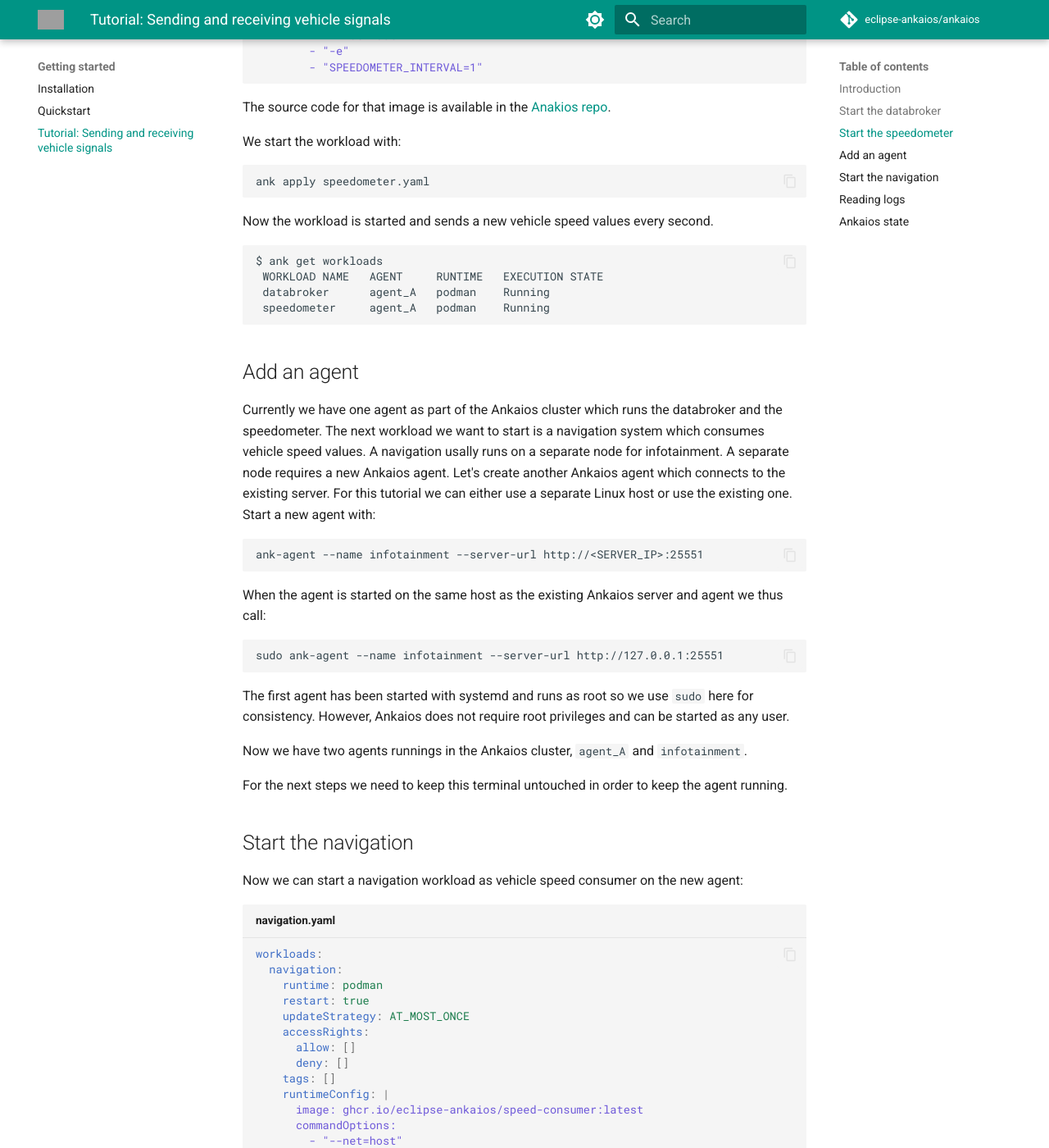
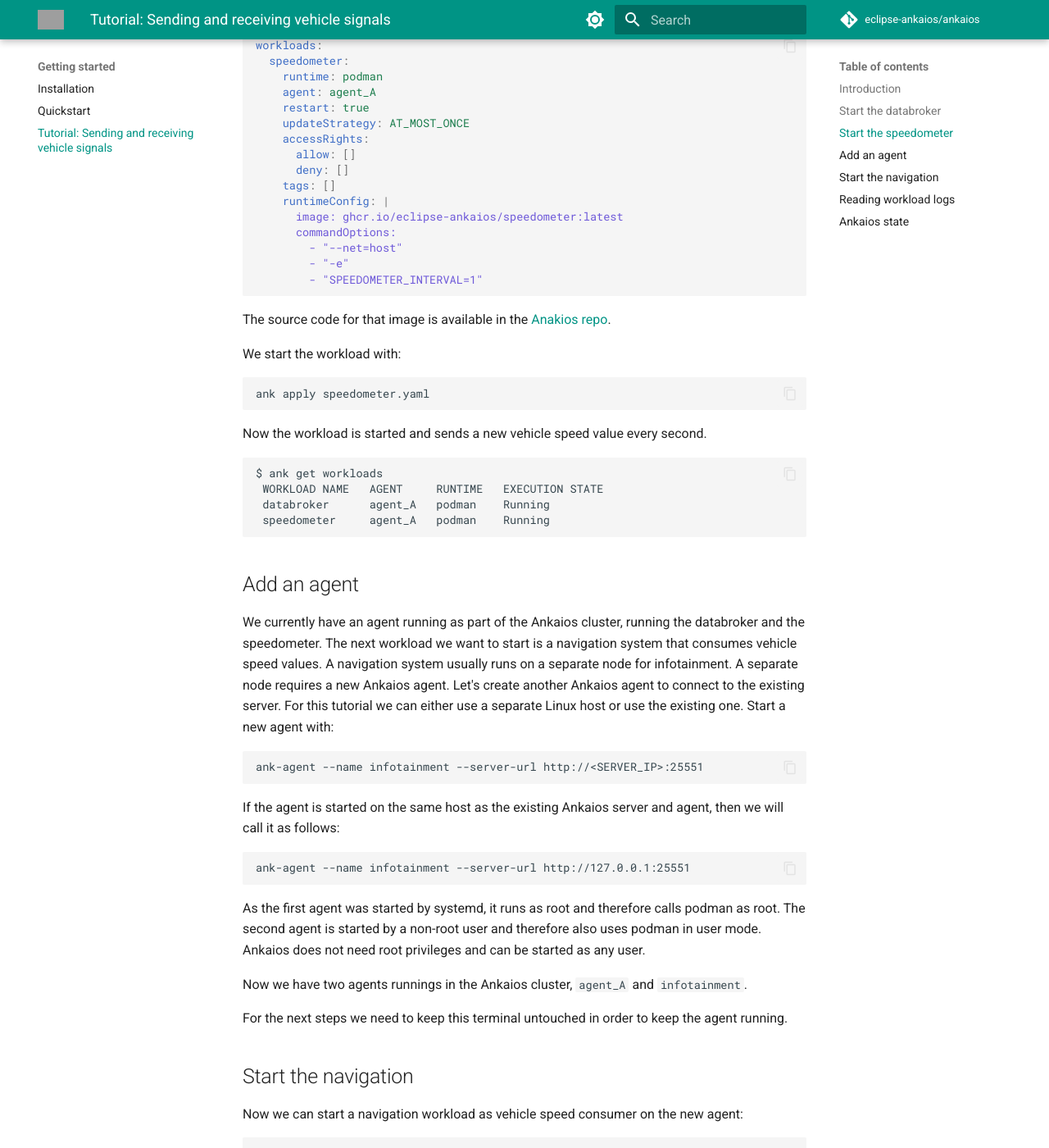
Before and after one commit to eclipse-ankaios/ankaios, an MkDocs documentation site: the page built from doc/docs/usage/tutorial-vehicle-signals.md, in a window 1280 px wide and 1400 px high, scrolled down 2254 px. Shown: the whole window at 82% size. Built offline with MkDocs 1.6.1 and Material for MkDocs 9.7.7, drawn with Linux system fonts in a browser that asks for light colours; comment, search, counter and statistics services are not loaded; the version menu is left out; some of the changed text lies outside the part shown; grey boxes are pictures that could not be loaded.

Commit message:
Add image to tutorial and improve text
Issue-Id: #138

````diff
--- a/doc/docs/usage/tutorial-vehicle-signals.md
+++ b/doc/docs/usage/tutorial-vehicle-signals.md
@@ -3,9 +3,12 @@
 ## Introduction
 
 In this tutorial, we will show you how to use Ankaios to set up workloads that publish and subscribe to vehicle signals in accordance with the [Vehicle Signal Specification (VSS)](https://covesa.github.io/vehicle_signal_specification/).
-The central component will be a databroker from the [Kuksa.val project](https://github.com/eclipse/kuksa.val). It will receive vehicle speed signals published from a speedometer component. Finally a navigation component will consume those speed limits.
+The central workload will be a databroker from the [Kuksa.val project](https://github.com/eclipse/kuksa.val). It will receive vehicle speed signals published from a speedometer workload. Finally a navigation workload will consume those speed limits.
 
-TODO: insert picture
+<figure markdown>
+  ![Overview of workloads](../assets/tutorial_vehicle_signals_overview.png)
+  <figcaption>Overview of workloads</figcaption>
+</figure>
 
 To run this tutorial you will need a Linux platform, which can be a RaspberryPi or a Linux PC or virtual machine.
 
@@ -21,7 +24,8 @@
 sudo systemctl start ank-agent
 ```
 
-Now we have Ankaios up and running with a server and one agent. In order to run the databroker we need to create an Ankaios manifest:
+Now we have Ankaios up and running with a server and an agent.
+To run the databroker we need to create an Ankaios manifest:
 
 ```yaml title="databroker.yaml"
 workloads:
@@ -40,18 +44,18 @@
       commandOptions: ["--net=host"]
 ```
 
-This defines a workload `databroker` which should be scheduled on agent `agent_A` (default agent name when using standard installation procedure) using the runtime `podman`.
-For the other attributes see the [reference documentation](https://eclipse-ankaios.github.io/ankaios/latest/reference/startup-configuration/#configuration-structure).
+This defines a workload `databroker` to be scheduled on agent `agent_A` (default agent name when using standard installation procedure) using the runtime `podman`.
+See the [reference documentation](https://eclipse-ankaios.github.io/ankaios/latest/reference/startup-configuration/#configuration-structure) for the other attributes.
 
 Let's have a look at the `runtimeConfig` which in this case is specific for the `podman` runtime.
 
-* `image: ghcr.io/eclipse/kuksa.val/databroker:0.4.2` specifies the container image according to the OCI image format. Luckily the Kuksa.val project already provides an image for the databroker which we can use here.
-* `commandArgs: ["--insecure"]`: These are command arguments which are passed to the container, in this case to the container's entrypoint. As we do not use authentication for the databroker we pass the argument `--insecure`.
-* `commandOptions: ["--net=host"]`: These options are passed to the `podman run` command. For the databroker we want to use the host network.
+* `image: ghcr.io/eclipse/kuksa.val/databroker:0.4.2` specifies the container image according to the OCI image format. Fortunately, the Kuksa.val project already provides an image for the databroker that we can use here.
+* `commandArgs: ["--insecure"]`: These are command arguments which are passed to the container, in this case to the container's entrypoint. As we are not using authentication for the databroker we pass the argument `--insecure`.
+* `commandOptions: ["--net=host"]`: These options are passed to the `podman run` command. We want to use the host network for the databroker.
 
 Store the Ankaios manifest listed above in a file `databroker.yaml`.
 
-Now let's start the workload:
+Then start the workload:
 
 ```shell
 ank apply databroker.yaml
@@ -68,7 +72,7 @@
 
 ## Start the speedometer
 
-Now we want to start a component that publishes vehicle speed and call that `speedometer`.
+Now we want to start a workload that publishes vehicle speed values and call that `speedometer`.
 
 ```yaml title="speedometer.yaml"
 workloads:
@@ -97,7 +101,7 @@
 ank apply speedometer.yaml
 ```
 
-Now the workload is started and sends a new vehicle speed values every second.
+Now the workload is started and sends a new vehicle speed value every second.
 
 ```shell
 $ ank get workloads
@@ -108,22 +112,26 @@
 
 ## Add an agent
 
-Currently we have one agent as part of the Ankaios cluster which runs the databroker and the speedometer.
-The next workload we want to start is a navigation system which consumes vehicle speed values.
-A navigation usally runs on a separate node for infotainment. A separate node requires a new Ankaios agent. Let's create another Ankaios agent which connects to the existing server. For this tutorial we can either use a separate Linux host or use the existing one. Start a new agent with:
+We currently have an agent running as part of the Ankaios cluster, running the databroker and the speedometer.
+The next workload we want to start is a navigation system that consumes vehicle speed values.
+A navigation system usually runs on a separate node for infotainment. A separate node requires a new Ankaios agent.
+Let's create another Ankaios agent to connect to the existing server.
+For this tutorial we can either use a separate Linux host or use the existing one.
+Start a new agent with:
 
 ```shell
 ank-agent --name infotainment --server-url http://<SERVER_IP>:25551
 ```
 
-When the agent is started on the same host as the existing Ankaios server and agent we thus call:
+If the agent is started on the same host as the existing Ankaios server and agent, then we will call it as follows:
 
 ```shell
-sudo ank-agent --name infotainment --server-url http://127.0.0.1:25551
+ank-agent --name infotainment --server-url http://127.0.0.1:25551
 ```
 
-The first agent has been started with systemd and runs as root so we use `sudo` here for consistency.
-However, Ankaios does not require root privileges and can be started as any user.
+As the first agent was started by systemd, it runs as root and therefore calls podman as root.
+The second agent is started by a non-root user and therefore also uses podman in user mode.
+Ankaios does not need root privileges and can be started as any user.
 
 Now we have two agents runnings in the Ankaios cluster, `agent_A` and `infotainment`.
 
@@ -162,8 +170,8 @@
 
 !!! note
 
-    If you run the ank command on a host which is different from the host
-    running the Ankaios server you must add a parameter `-s <SERVER_URL>` like:
+    If you are running the ank command on a host that is different from the host
+    on which the Ankaios server is running, you need to add a parameter `-s <SERVER_URL>` like:
 
     ```
     ank apply -s http://127.0.0.1:25551 --agent infotainment navigation.yaml
@@ -179,16 +187,20 @@
  navigation      navigation podman    Running
 ```
 
-## Reading logs
+## Reading workload logs
 
 The navigation workload subscribes to the vehicle speed signal and prints it to stdout.
 As the logs are specific for a runtime, we use Podman to read the logs
 
 ```shell
-sudo podman logs -f $(sudo podman ps -a | grep navigation | awk '{print $1}')
+podman logs -f $(podman ps -a | grep navigation | awk '{print $1}')
 ```
 
-Now we want to change the interval for the speedometer and change one line in the existing file:
+!!! info
+
+    If you want to see the logs of the databroker or navigation you need to use `sudo podman` instead of `podman` (two occurences) as those workloads run on podman as root on agent_A.
+
+Now, in the existing file, we want to change the interval for the speedometer:
 
 ```yaml title="speedometer.yaml" hl_lines="16"
 workloads:
@@ -215,7 +227,7 @@
 ank apply speedometer.yaml
 ```
 
-and recognize that we get a new speed limit every 0.5 seconds.
+and recognize that we get a new speed value every 0.5 seconds.
 
 ## Ankaios state
 
@@ -233,8 +245,8 @@
 ank get state
 ```
 
-If we want to start the three workloads already at startup of the Ankaios server and agents we need to create a file with the startup state.
-With the default installation this file is `/etc/ankaios/state.yaml` as we can see in the systemd until file of the Ankaios server:
+If we want to start the three workloads on startup of the Ankaios server and agents we need to create a startup state file.
+In the default installation this file is `/etc/ankaios/state.yaml` as we can see in the systemd until file of the Ankaios server:
 
 ```shell
 $ systemctl cat ank-server
````
Also changed, not shown: other parts of doc/docs/usage/tutorial-vehicle-signals.md (+3 -3 lines), .markdownlint.yml, doc/docs/assets/tutorial_vehicle_signals_overview.png (added), tools/tutorial_vehicle_signals/speed-consumer/README.md, tools/tutorial_vehicle_signals/speedometer/README.md.
